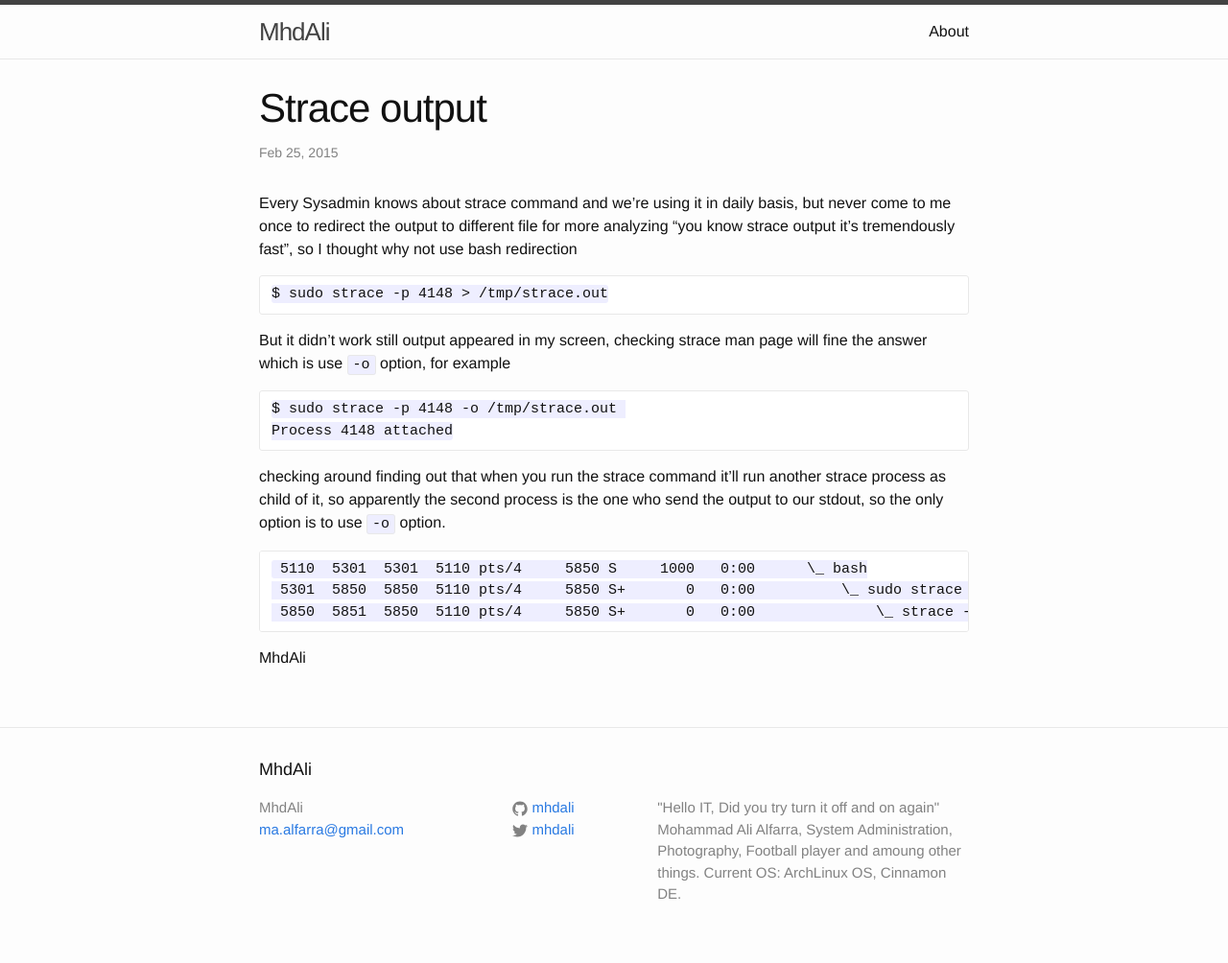
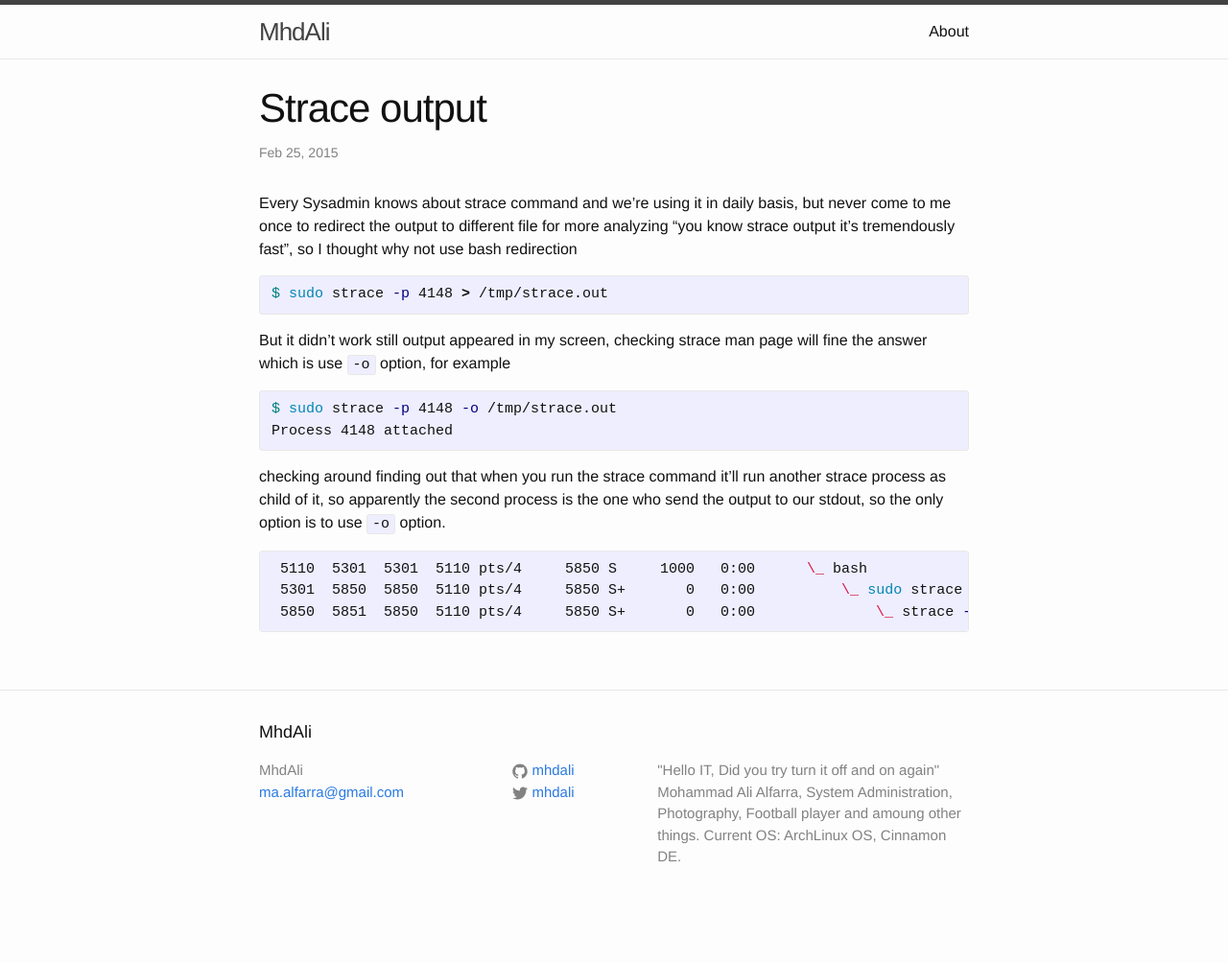
Before and after one commit to mhdali/mhdali.github.io, a Jekyll site: the page built from _posts/2015-02-25-strace-output.md, in a window 1280 px wide. Shown: the whole page at 96% size. Built offline with Jekyll 4.4.1, drawn with Linux system fonts in a browser that asks for light colours; after the commit the page ends 965 px from its top, so only the background shows below that.

Commit message:
Change highlight to bash output

````diff
--- a/_posts/2015-02-25-strace-output.md
+++ b/_posts/2015-02-25-strace-output.md
@@ -7,23 +7,21 @@ categories: strace, tunning
 
 Every Sysadmin knows about strace command and we're using it in daily basis, but never come to me once to redirect the output to different file for more analyzing "you know strace output it's tremendously fast", so I thought why not use bash redirection
 
-```
+{% highlight bash %}
 $ sudo strace -p 4148 > /tmp/strace.out
-```
+{% endhighlight %}
 
 But it didn't work still output appeared in my screen, checking strace man page will fine the answer which is use `-o` option, for example
 
-```
+{% highlight bash %}
 $ sudo strace -p 4148 -o /tmp/strace.out
 Process 4148 attached
-```
+{% endhighlight %}
 
 checking around finding out that when you run the strace command it'll run another strace process as child of it, so apparently the second process is the one who send the output to our stdout, so the only option is to use `-o` option.
 
-```
+{% highlight bash %}
  5110  5301  5301  5110 pts/4     5850 S     1000   0:00      \_ bash
  5301  5850  5850  5110 pts/4     5850 S+       0   0:00          \_ sudo strace -p 4148 -o /tmp/strace.out
  5850  5851  5850  5110 pts/4     5850 S+       0   0:00              \_ strace -p 4148 -o /tmp/strace.out
-```
-
-MhdAli
+{% endhighlight %}
````
